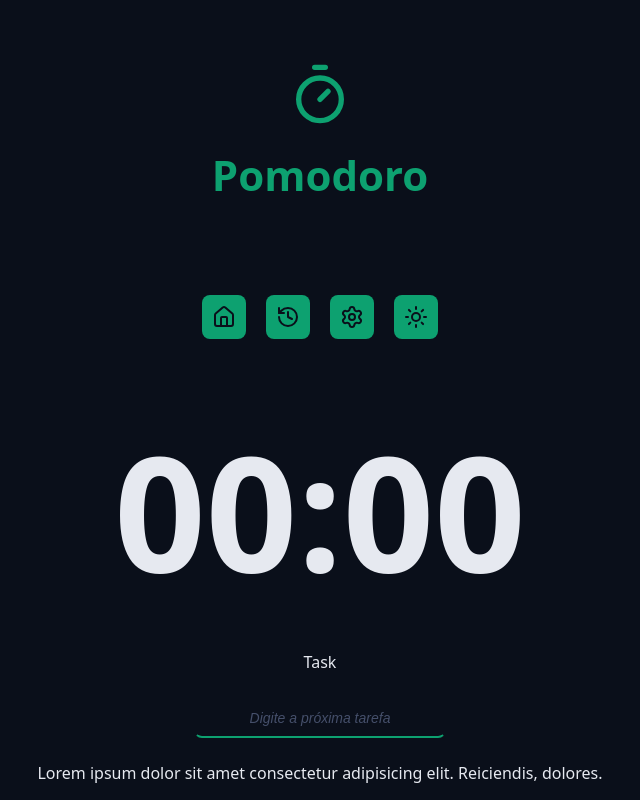
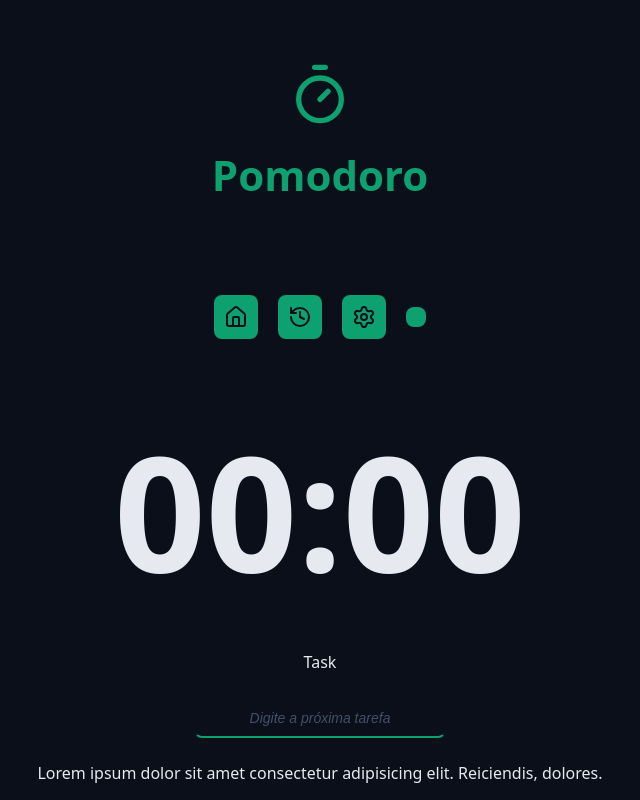
Before and after one commit to ramoneirao/pomodoro, a React (Vite) app: page / in a window 1280 px wide. Shown: the top 800 px of the page, without its empty margins (320-960 px from the left). Built offline with nearby package versions, Linux system fonts and the light colour scheme.

Commit message:
feat: implement theme toggle functionality and update styles for light mode

```diff
--- a/index.html
+++ b/index.html
@@ -1,5 +1,5 @@
 <!doctype html>
-<html lang="en">
+<html lang="pt-BR" data-theme="dark">
   <head>
     <meta charset="UTF-8" />
     <link rel="icon" type="image/svg+xml" href="/favicon.svg" />
--- a/src/components/Menu/index.tsx
+++ b/src/components/Menu/index.tsx
@@ -1,24 +1,56 @@
-import { HistoryIcon, HouseIcon, SettingsIcon, SunIcon } from "lucide-react"
+import { HistoryIcon, HouseIcon, MoonIcon, SettingsIcon, SunIcon } from "lucide-react"
 import styles from "./styles.module.css"
+import { useState, useEffect } from "react"
+
+type AvailableTheme = "dark" | "light"
 
 export function Menu() {
+    const [theme, setTheme] = useState<AvailableTheme>(() => {
+        const savedTheme = localStorage.getItem("theme") as AvailableTheme | "dark"
+        return savedTheme
+    })
+
+    const nextTheme = {
+        dark: <SunIcon />,
+        light: <MoonIcon />,
+    }
+
+    function handleTheme(event: React.MouseEvent<HTMLAnchorElement>) {
+        event.preventDefault()
+
+        setTheme((prevTheme) => {
+            const newTheme = prevTheme === "dark" ? "light" : "dark"
+            return newTheme
+        })
+    }
+
+    useEffect(() => {
+        document.documentElement.setAttribute("data-theme", theme)
+        localStorage.setItem("theme", theme)
+    }, [theme])
+
     return (
         <nav className={styles.menu}>
 
-            <a className={styles.menuLink} href="#">
+            <a className={styles.menuLink} href="#" aria-label="Ir para a Home" title="Ir para a Home">
                 <HouseIcon />
             </a>
 
-            <a className={styles.menuLink} href="#">
+            <a className={styles.menuLink} href="#" aria-label="Ver o Histórico" title="Ver o Histórico">
                 <HistoryIcon />
             </a>
 
-            <a className={styles.menuLink} href="#">
+            <a className={styles.menuLink} href="#" aria-label="Configurações" title="Configurações">
                 <SettingsIcon />
             </a>
 
-            <a className={styles.menuLink} href="#">
-                <SunIcon />
+            <a
+            className={styles.menuLink}
+            href="#"
+            aria-label="Alterar o Tema"
+            title="Alterar o Tema"
+            onClick={handleTheme}>
+                {nextTheme[theme]}
             </a>
 
         </nav>
--- a/src/style/theme.css
+++ b/src/style/theme.css
@@ -35,3 +35,21 @@
     --disabled: #555f7d;
     --text-disabled: #aab3cc;
 }
+
+:root[data-theme='light'] {
+  --gray-100: #0a0f1a;
+  --gray-200: #181f2e;
+  --gray-300: #272f43;
+  --gray-400: #363d56;
+  --gray-500: #454f6a;
+  --gray-600: #555f7d;
+  --gray-700: #aab3cc;
+  --gray-800: #cdd3e1;
+  --gray-900: #e6e9f0;
+
+  --text-default: #0a0f1a;
+  --text-muted: #272f43;
+
+  --link-color: #0b8a60;
+  --link-hover: #065f46;
+}
```
